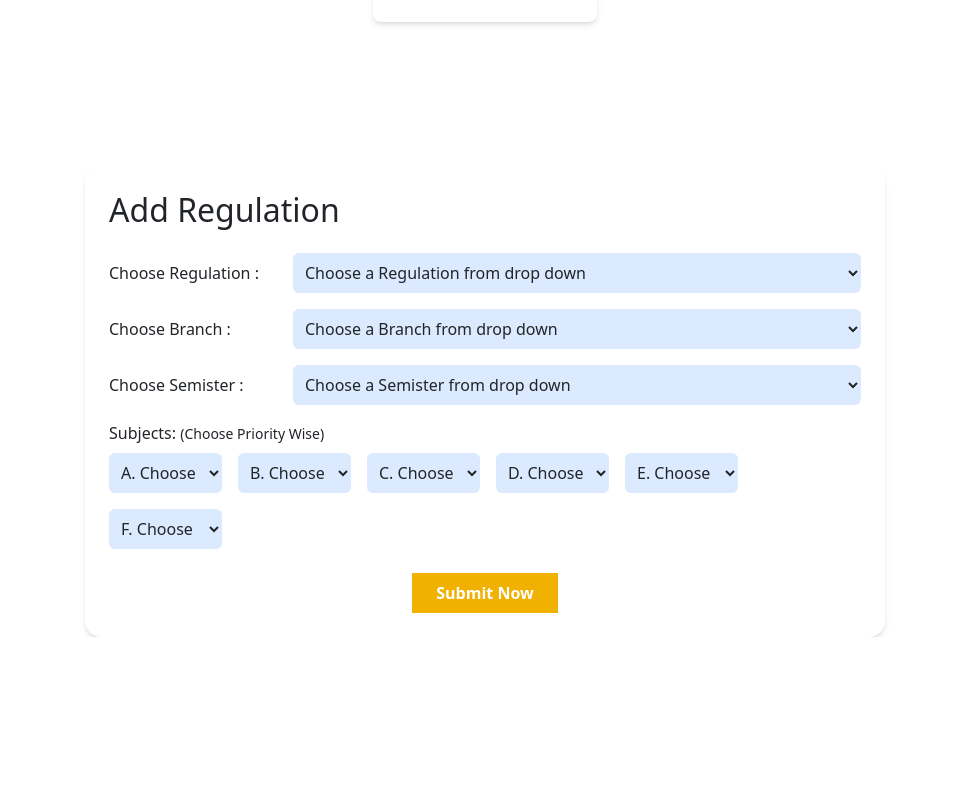
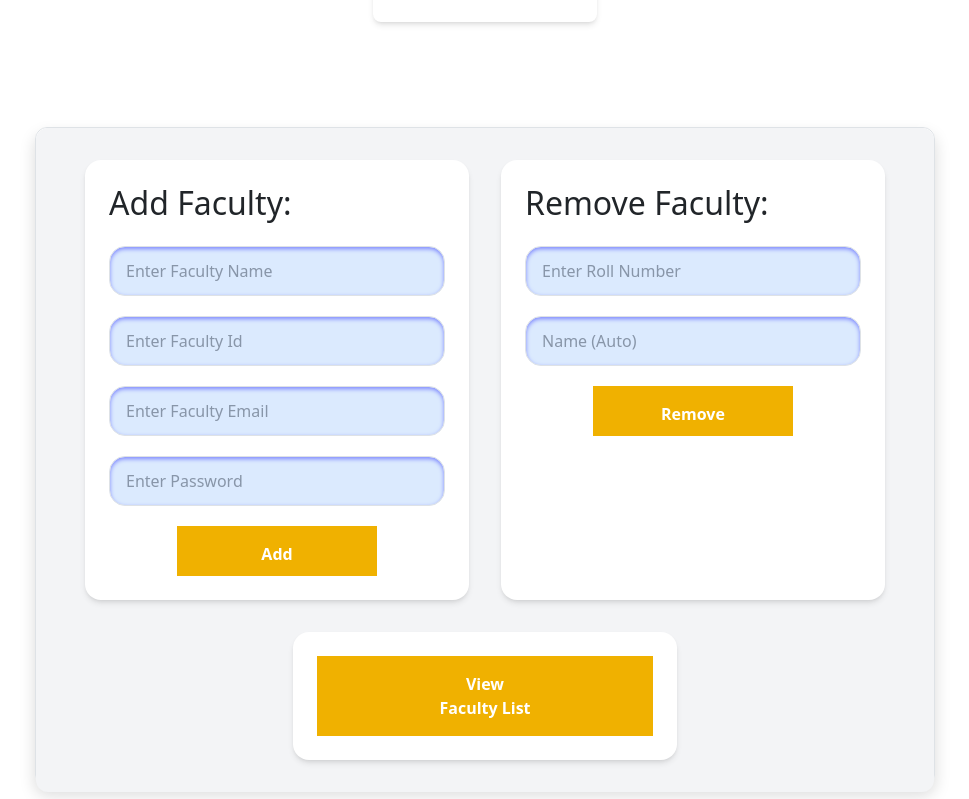
Before and after one commit to Ankitkumar7311/E-Learning, a React (Vite) app: page /login in a window 1280 px wide. Shown: the part 4201-5000 px from the top of the page, without its empty margins (155-1124 px from the left). Before the commit the page ends 4838 px from the top, so only its background shows below. Built offline with nearby package versions, Linux system fonts and the light colour scheme.

Commit message:
AddRemoveFaculty created

```diff
--- a/src/App.jsx
+++ b/src/App.jsx
@@ -15,6 +15,7 @@ import TeacherTable from './components/admin_profile/TeacherTable';
 import Profile from './components/admin_profile/Profile';
 import Add from './components/admin_profile/Add';
 import RegulationForm from './components/admin_profile/Regulation';
+import AddRemoveFaculty from './components/admin_profile/AddRemoveFaculty';
 
 
 const App = () => {
@@ -38,6 +39,7 @@ const App = () => {
       <TeacherTable/>
       <Profile/>
       <Add/>
+      <AddRemoveFaculty/>
       <RegulationForm/>
 
 
--- /dev/null
+++ b/src/components/admin_profile/AddRemoveFaculty.jsx
@@ -0,0 +1,76 @@
+import React from 'react';
+
+const AddRemoveFaculty = () => {
+  return (
+    <section className="h-[660px] w-[900px] border border-indigo-600 mx-auto shadow rounded-xl">
+      <div className=" bg-gray-100 p-8 flex flex-col items-center justify-center space-y-8 rounded-xl">
+        {/* Container for the top two cards */}
+        <div className="flex flex-col md:flex-row gap-8">
+          {/* Add Faculty Card */}
+          <div className="bg-white p-6 rounded-2xl shadow-md w-96">
+            <h2 className="text-xl font-semibold mb-4 text-gray-800">Add Faculty:</h2>
+            <div className="flex flex-col gap-y-[20px]">
+              <input
+                type="text"
+                placeholder="Enter Faculty Name"
+                className="w-full h-[50px] p-3 border border-gray-300 rounded-2xl inset-shadow-sm inset-shadow-indigo-400 text-gray-700 bg-blue-100"
+              />
+              <input
+                type="text"
+                placeholder="Enter Faculty Id"
+                className="w-full h-[50px] p-3 border border-gray-300 rounded-2xl inset-shadow-sm inset-shadow-indigo-400 bg-blue-100 text-gray-700"
+              />
+              <input
+                type="email"
+                placeholder="Enter Faculty Email"
+                className="w-full  h-[50px] p-3 border border-gray-300 rounded-2xl inset-shadow-sm inset-shadow-indigo-400 bg-blue-100 text-gray-700"
+              />
+              <input
+                type="password"
+                placeholder="Enter Password"
+                className="w-full h-[50px] p-3 border border-gray-300 rounded-2xl inset-shadow-sm inset-shadow-indigo-400 bg-blue-100 text-gray-700"
+              />
+              <button className="w-[200px] h-[50px] bg-yellow-500 text-white self-center hover:bg-yellow-600 font-bold py-3 rounded-[20px]">
+                Add
+              </button>
+            </div>
+          </div>
+
+          {/* Remove Faculty Card */}
+          <div className="bg-white p-6 rounded-2xl shadow-md  w-96">
+            <h2 className="text-xl font-semibold mb-4 text-gray-800">Remove Faculty:</h2>
+            <div className="space-y-3 flex flex-col gap-y-[20px]">
+              <input
+                type="text"
+                placeholder="Enter Roll Number"
+                className="w-full h-[50px] p-3 border border-gray-300 rounded-2xl inset-shadow-sm inset-shadow-indigo-400 bg-blue-100 text-gray-700"
+              />
+              <input
+                type="text"
+                placeholder="Name (Auto)"
+                disabled
+                className="w-full h-[50px] p-3 border border-gray-300 rounded-2xl inset-shadow-sm inset-shadow-indigo-400 bg-blue-100 text-gray-700"
+              />
+              <button className="w-[200px] h-[50px] bg-yellow-500 text-white self-center hover:bg-yellow-600 font-bold py-3 rounded-[20px]">
+                Remove
+              </button>
+            </div>
+          </div>
+        </div>
+
+        {/* View Faculty List Card */}
+        <div>
+          <div className="bg-white p-6 rounded-2xl shadow-md  w-96">
+            <button className="w-full bg-yellow-500 hover:bg-yellow-600 text-white font-bold py-3 rounded-[20px] transition duration-300 ease-in-out">
+              View
+              <br />
+              Faculty List
+            </button>
+          </div>
+        </div>
+      </div>
+    </section>
+  );
+};
+
+export default AddRemoveFaculty;
```
